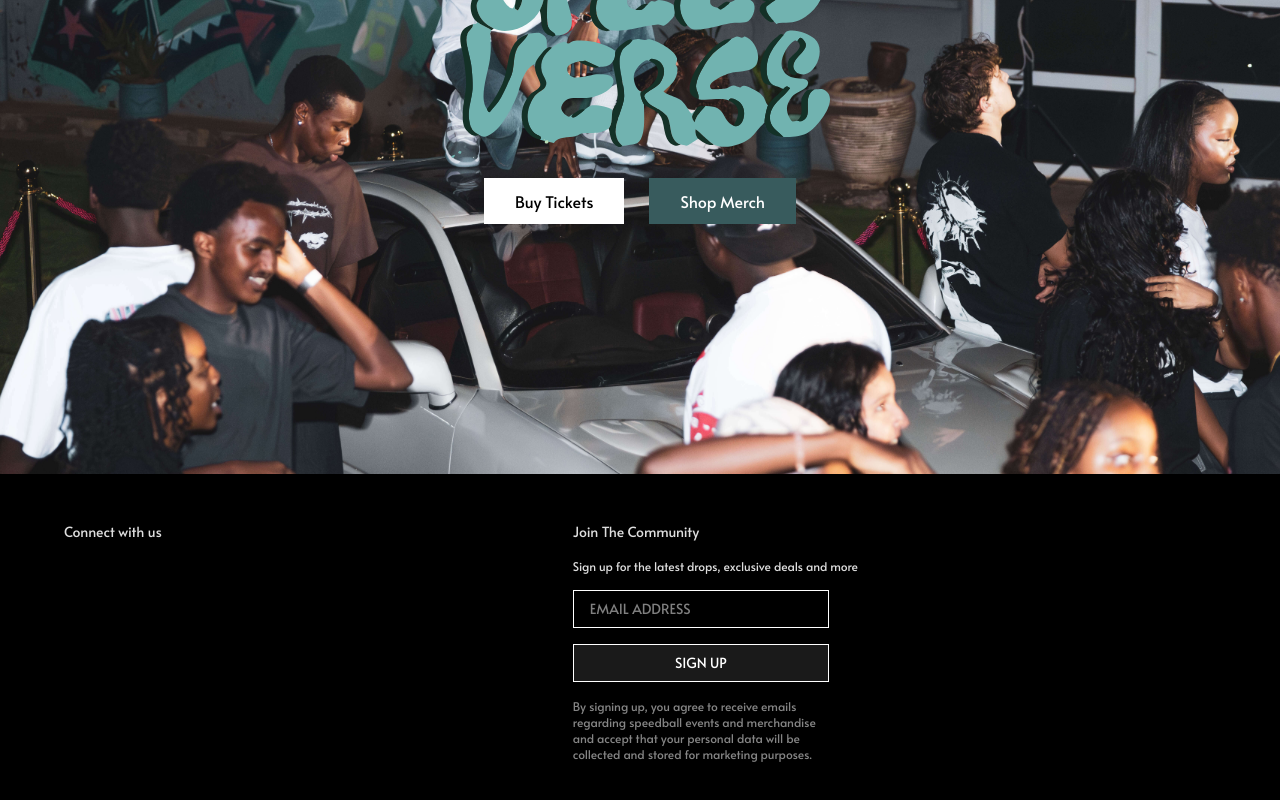
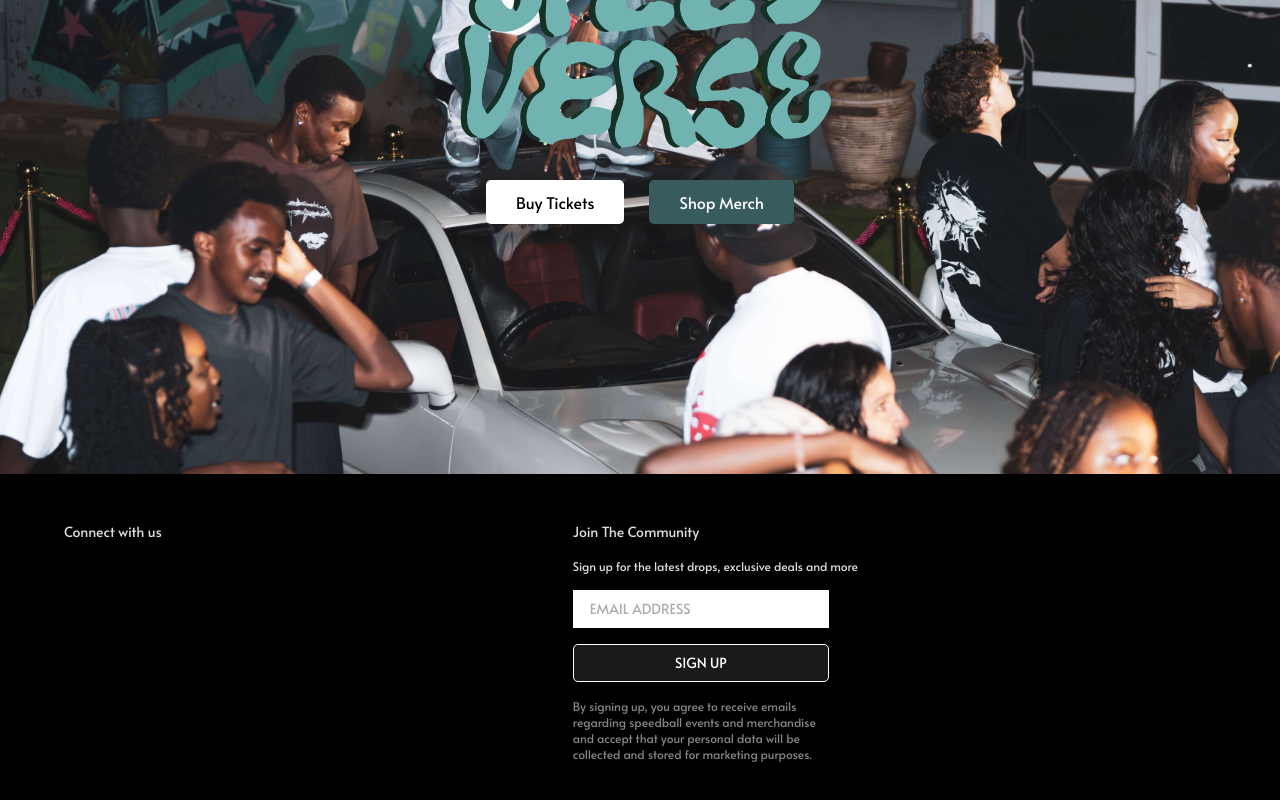
Before and after one commit to Josh-The-Developapa/SpeedBall, a React (Vite) app: page /events in a window 1280 px wide. Shown: the part 326-1126 px from the top of the page. Built offline with nearby package versions, Linux system fonts and the light colour scheme.

Commit message:
-Changed text color in footer input -Changed buttons on events page -removed site wide button hover animation -button hover animations changed on all pages except cart

```diff
--- a/src/components/Footer/Footer.css
+++ b/src/components/Footer/Footer.css
@@ -49,9 +49,8 @@ footer > div:last-child > p:nth-child(2) {
 /* Input Field */
 footer input {
   width: 16rem; /* w-64 */
-  background-color: black;
-  border: 1px solid white;
-  color: white;
+  background-color: white;
+  color: #585858;
   padding: 0.5rem 1rem; /* px-4 py-2 */
 }
 
--- a/src/components/ProductCard/ProductCard.css
+++ b/src/components/ProductCard/ProductCard.css
@@ -34,6 +34,10 @@
   background-color: #283274;
 }
 
+.cart-button:hover{
+  background-color: black;
+}
+
 .sizes {
   width: 50px;
   display: flex;
--- a/src/index.css
+++ b/src/index.css
@@ -47,8 +47,8 @@ h1 {
 }
 
 button {
-  border-radius: 0;
-  border: 1px solid transparent;
+  border: none;
+  border-radius: 5px;
   padding: 0.6em 1.2em;
   font-size: 1em;
   font-weight: 500;
@@ -58,12 +58,12 @@ button {
   transition: all 0.25s; /* Changed to transition all properties */
 }
 
-button:hover {
-  border-color: white; /* White outline on hover */
-  box-shadow: 0 0 0 2px white; /* Adds white glow effect */
-}
+/* button:hover {
+  border-color: white; White outline on hover
+  box-shadow: 0 0 0 2px white;  Adds white glow effect
+} */
 
-button:focus,
+/* button:focus,
 button:focus-visible {
   outline: 4px auto -webkit-focus-ring-color;
-}
+} */
--- a/src/pages/Events/Events.css
+++ b/src/pages/Events/Events.css
@@ -59,6 +59,13 @@
   padding-right: 30px;
   padding-top: 10px;
   padding-bottom: 10px;
+  border-radius: 5px;
+}
+
+.events-button:hover{
+  border: none;
+  background-color: #000000;
+  color: #fff;
 }
 
 #buy-tickets-button {
@@ -68,6 +75,10 @@
 #shop-merch-button {
   background-color: #385b5d;
   color: #ffffff;
+}
+
+#shop-merch-button:hover{
+  background-color: #000000;
 }
 
 .events-button-container {
--- a/src/pages/Home/Home.css
+++ b/src/pages/Home/Home.css
@@ -6,6 +6,11 @@
   width: 100vw;
   margin: 0;
   padding: 0;
+}
+
+#shop-button:hover{
+  background-color: #000000;
+  color: #fff;
 }
 
 .Black-box-tilted {
@@ -119,6 +124,13 @@
   padding-right: 30px;
   padding-top: 10px;
   padding-bottom: 10px;
+  transition: all 0.25s ease;
+}
+
+.button:hover{
+  color: #fff;
+  background-color: #000;
+  transition: all 0.25s ease;
 }
 
 .section-3-container {
```
